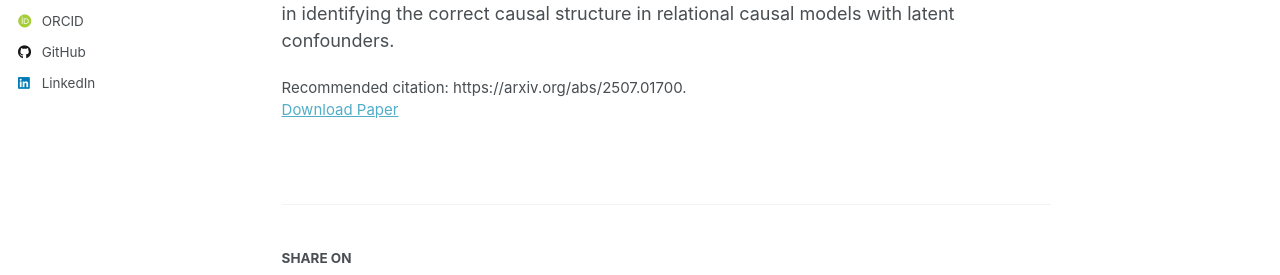
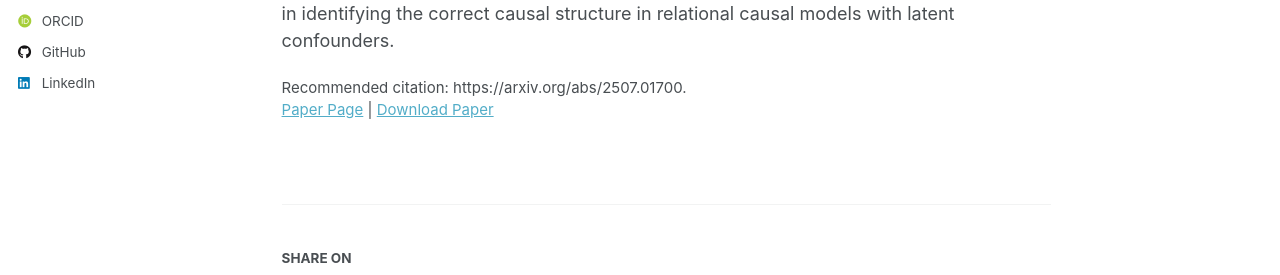
Before and after one commit to andreapiras00/.github.io, a Jekyll site: the page built from _publications/relfci.md, in a window 1280 px wide and 1326 px high. Shown: the part 520-795 px from the top of the window. Built offline with Jekyll 4.4.1, drawn with Linux system fonts in a browser that asks for light colours; some web fonts are replaced; a script that is not in the unit is left out.

```diff
--- a/_layouts/single.html
+++ b/_layouts/single.html
@@ -47,28 +47,28 @@ layout: default
       <section class="page__content" itemprop="text">
         {{ content }}
 
-        {% if page.citation and page.paperurl and page.slidesurl and page.bibtexurl %}
-          <p style="font-size: smaller">Recommended citation: {{ page.citation }}<br /><a href="{{ page.paperurl }}">Download Paper</a> | <a href="{{ page.slidesurl }}">Download Slides</a> | <a href="{{ page.bibtexurl }}">Download Bibtex</a></p>
-        {% elsif page.citation and page.paperurl and page.slidesurl %}
-          <p style="font-size: smaller">Recommended citation: {{ page.citation }}<br /><a href="{{ page.paperurl }}">Download Paper</a> | <a href="{{ page.slidesurl }}">Download Slides</a></p>
+        {% if page.citation and page.paperurl and page.paperpdf and page.bibtexurl %}
+          <p style="font-size: smaller">Recommended citation: {{ page.citation }}<br /><a href="{{ page.paperurl }}">Paper Page</a> | <a href="{{ page.paperpdf }}">Download Paper</a> | <a href="{{ page.bibtexurl }}">Download Bibtex</a></p>
+        {% elsif page.citation and page.paperurl and page.paperpdf %}
+          <p style="font-size: smaller">Recommended citation: {{ page.citation }}<br /><a href="{{ page.paperurl }}">Paper Page</a> | <a href="{{ page.paperpdf }}">Download Paper</a></p>
         {% elsif page.citation and page.paperurl and page.bibtexurl %}
-          <p style="font-size: smaller">Recommended citation: {{ page.citation }}<br /><a href="{{ page.paperurl }}">Download Paper</a> | <a href="{{ page.bibtexurl }}">Download Bibtex</a></p>
+          <p style="font-size: smaller">Recommended citation: {{ page.citation }}<br /><a href="{{ page.paperurl }}">Paper Page</a> | <a href="{{ page.bibtexurl }}">Download Bibtex</a></p>
         {% elsif page.citation and page.paperurl %}
-          <p style="font-size: smaller">Recommended citation: {{ page.citation }}<br /><a href="{{ page.paperurl }}">Download Paper</a></p>
-        {% elsif page.citation and page.slidesurl and page.bibtexurl %}
-          <p style="font-size: smaller">Recommended citation: {{ page.citation }}<br /><a href="{{ page.slidesurl }}">Download Slides</a> | <a href="{{ page.bibtexurl }}">Download Bibtex</a></p>
-        {% elsif page.citation and page.slidesurl %}
-          <p style="font-size: smaller">Recommended citation: {{ page.citation }}<br /><a href="{{ page.slidesurl }}">Download Slides</a></p>
-        {% elsif page.slidesurl and page.bibtexurl %}
-          <p style="font-size: smaller"><a href="{{ page.slidesurl }}">Download Slides</a> | <a href="{{ page.bibtexurl }}">Download Bibtex</a></p>
+          <p style="font-size: smaller">Recommended citation: {{ page.citation }}<br /><a href="{{ page.paperurl }}">Paper Page</a></p>
+        {% elsif page.citation and page.paperpdf and page.bibtexurl %}
+          <p style="font-size: smaller">Recommended citation: {{ page.citation }}<br /><a href="{{ page.paperpdf }}">Download Paper</a> | <a href="{{ page.bibtexurl }}">Download Bibtex</a></p>
+        {% elsif page.citation and page.paperpdf %}
+          <p style="font-size: smaller">Recommended citation: {{ page.citation }}<br /><a href="{{ page.paperpdf }}">Download Paper</a></p>
+        {% elsif page.paperpdf and page.bibtexurl %}
+          <p style="font-size: smaller"><a href="{{ page.paperpdf }}">Download Paper</a> | <a href="{{ page.bibtexurl }}">Download Bibtex</a></p>
         {% elsif page.paperurl and page.bibtexurl %}
-          <p style="font-size: smaller"><a href="{{ page.paperurl }}">Download Paper</a> | <a href="{{ page.bibtexurl }}">Download Bibtex</a></p>
+          <p style="font-size: smaller"><a href="{{ page.paperurl }}">Paper Page</a> | <a href="{{ page.bibtexurl }}">Download Bibtex</a></p>
         {% elsif page.citation and page.bibtexurl %}
           <p style="font-size: smaller">Recommended citation: {{ page.citation }}<br /><a href="{{ page.bibtexurl }}">Download Bibtex</a></p>
         {% elsif page.citation %}
           <p style="font-size: smaller">Recommended citation: {{ page.citation }}</p>
-        {% elsif page.slidesurl %}
-          <p style="font-size: smaller"><a href="{{ page.slidesurl }}">Download Slides</a></p>
+        {% elsif page.paperpdf %}
+          <p style="font-size: smaller"><a href="{{ page.paperpdf }}">Download Paper</a></p>
         {% elsif page.bibtexurl %}
           <p style="font-size: smaller"><a href="{{ page.bibtexurl }}">Download Bibtex</a></p>
         {% endif %}
```
Also changed, not shown: _includes/archive-single.html (+16 -16 lines), _publications/cpiextract.md (+1 -0 lines), _publications/relfci.md (+1 -0 lines), 9 other files.
